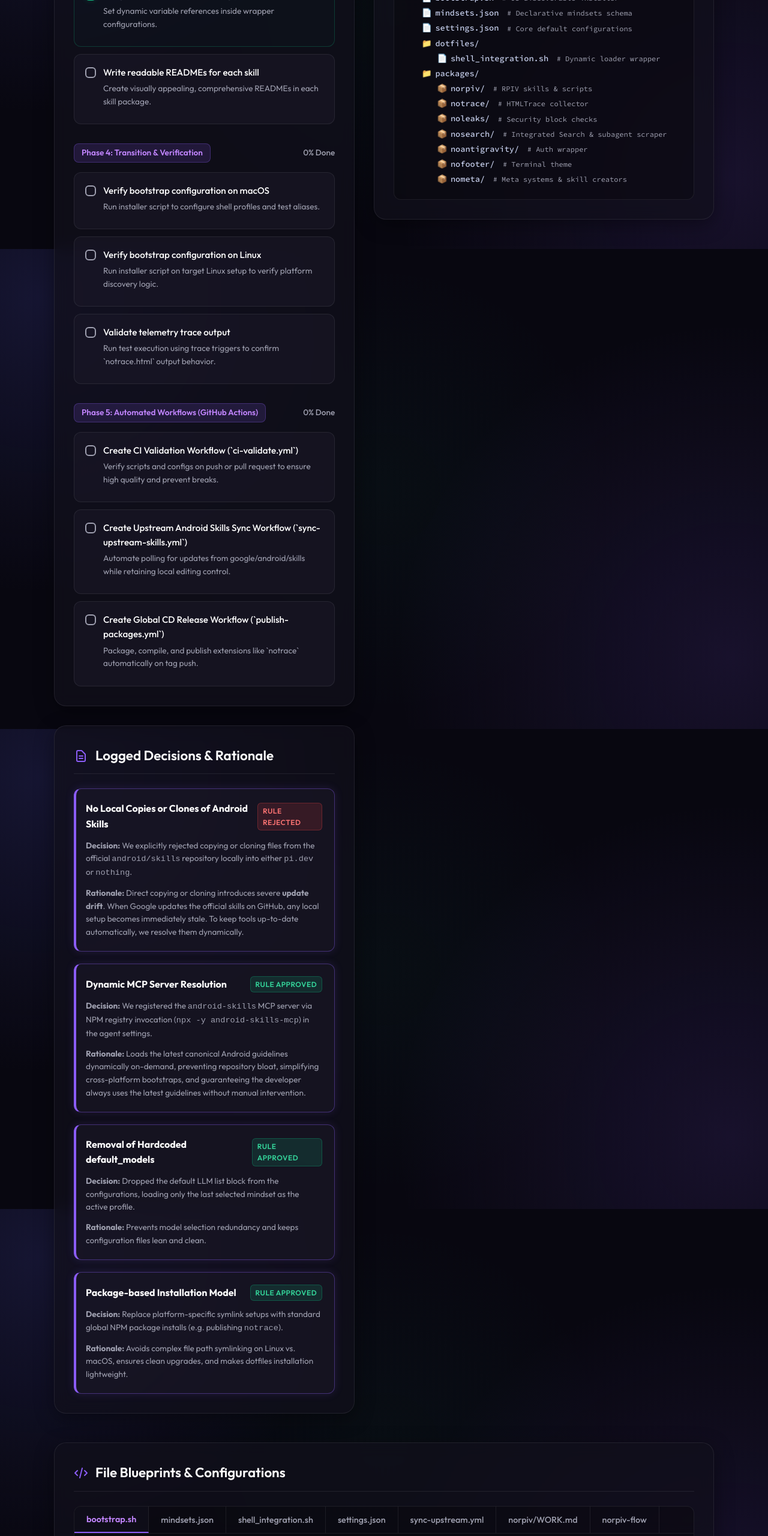
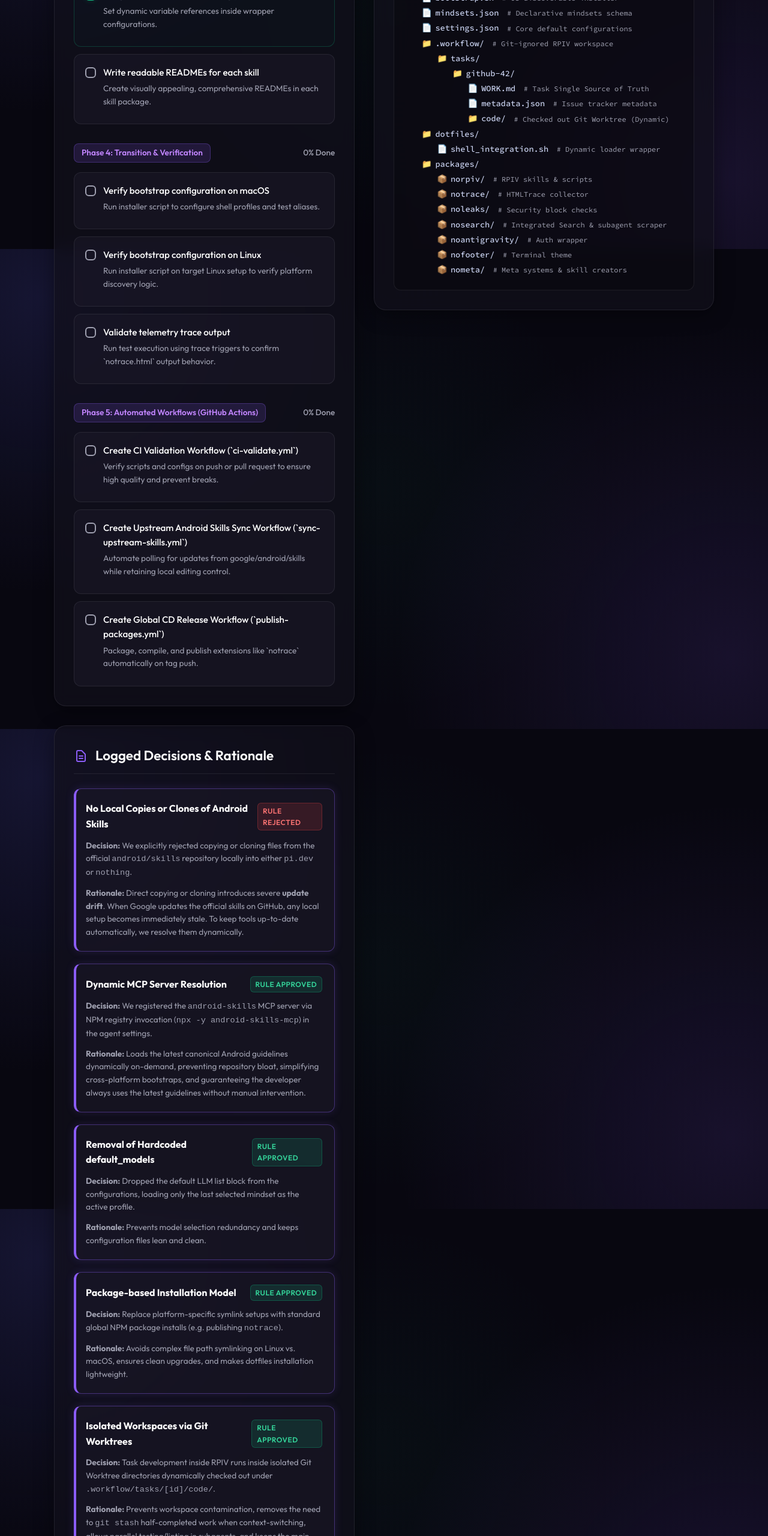
Before and after one commit to raquezha/pi.dev, a website: page migration_plan.html in a window 1280 px wide. Shown: the part 1985-4545 px from the top of the page at 60% size. Drawn offline with Linux system fonts and the light colour scheme.

Commit message:
docs(plan): integrate Git Worktrees decisions and directory layouts into interactive plan dashboard

```diff
--- a/migration_plan.html
+++ b/migration_plan.html
@@ -1052,6 +1052,20 @@ $ npm install -g notrace noleaks</div>
                 <strong>Rationale:</strong> Avoids complex file path symlinking on Linux vs. macOS, ensures clean upgrades, and makes dotfiles installation lightweight.
               </p>
             </div>
+
+            <!-- Decision 5: Isolated Workspaces via Git Worktrees -->
+            <div class="naming-card active-now" style="border-left: 4px solid var(--accent); padding-left: 1rem; border-radius: 12px; display: flex; flex-direction: column; gap: 0.5rem;">
+              <div style="display: flex; justify-content: space-between; align-items: center;">
+                <strong style="color: #fff; font-size: 1rem;">Isolated Workspaces via Git Worktrees</strong>
+                <span class="naming-tag core" style="background: rgba(16, 185, 129, 0.15); color: #34d399; border: 1px solid rgba(16, 185, 129, 0.3);">Rule Approved</span>
+              </div>
+              <p style="font-size: 0.85rem; color: var(--text-muted); margin: 0.25rem 0;">
+                <strong>Decision:</strong> Task development inside RPIV runs inside isolated Git Worktree directories dynamically checked out under <code>.workflow/tasks/[id]/code/</code>.
+              </p>
+              <p style="font-size: 0.85rem; color: var(--text-muted); margin: 0;">
+                <strong>Rationale:</strong> Prevents workspace contamination, removes the need to <code>git stash</code> half-completed work when context-switching, allows parallel testing/linting in subagents, and keeps the main repo directory clean.
+              </p>
+            </div>
           </div>
         </div>
       </div>
@@ -1200,6 +1214,12 @@ $ npm install -g notrace noleaks</div>
             <div class="tree-node"><span class="tree-indent"></span><span class="tree-icon">📄</span><span class="tree-name">bootstrap.sh</span><span class="tree-comment"># OS-discoverable installer</span></div>
             <div class="tree-node"><span class="tree-indent"></span><span class="tree-icon">📄</span><span class="tree-name">mindsets.json</span><span class="tree-comment"># Declarative mindsets schema</span></div>
             <div class="tree-node"><span class="tree-indent"></span><span class="tree-icon">📄</span><span class="tree-name">settings.json</span><span class="tree-comment"># Core default configurations</span></div>
+            <div class="tree-node"><span class="tree-indent"></span><span class="tree-icon dir">📁</span><span class="tree-name">.workflow/</span><span class="tree-comment"># Git-ignored RPIV workspace</span></div>
+            <div class="tree-node"><span class="tree-indent"></span><span class="tree-indent"></span><span class="tree-icon dir">📁</span><span class="tree-name">tasks/</span></div>
+            <div class="tree-node"><span class="tree-indent"></span><span class="tree-indent"></span><span class="tree-indent"></span><span class="tree-icon dir">📁</span><span class="tree-name">github-42/</span></div>
+            <div class="tree-node"><span class="tree-indent"></span><span class="tree-indent"></span><span class="tree-indent"></span><span class="tree-indent"></span><span class="tree-icon">📄</span><span class="tree-name">WORK.md</span><span class="tree-comment"># Task Single Source of Truth</span></div>
+            <div class="tree-node"><span class="tree-indent"></span><span class="tree-indent"></span><span class="tree-indent"></span><span class="tree-indent"></span><span class="tree-icon">📄</span><span class="tree-name">metadata.json</span><span class="tree-comment"># Issue tracker metadata</span></div>
+            <div class="tree-node"><span class="tree-indent"></span><span class="tree-indent"></span><span class="tree-indent"></span><span class="tree-indent"></span><span class="tree-icon dir">📁</span><span class="tree-name">code/</span><span class="tree-comment"># Checked out Git Worktree (Dynamic)</span></div>
             <div class="tree-node"><span class="tree-indent"></span><span class="tree-icon dir">📁</span><span class="tree-name">dotfiles/</span></div>
             <div class="tree-node"><span class="tree-indent"></span><span class="tree-indent"></span><span class="tree-icon">📄</span><span class="tree-name">shell_integration.sh</span><span class="tree-comment"># Dynamic loader wrapper</span></div>
             <div class="tree-node"><span class="tree-indent"></span><span class="tree-icon dir">📁</span><span class="tree-name">packages/</span></div>
```
